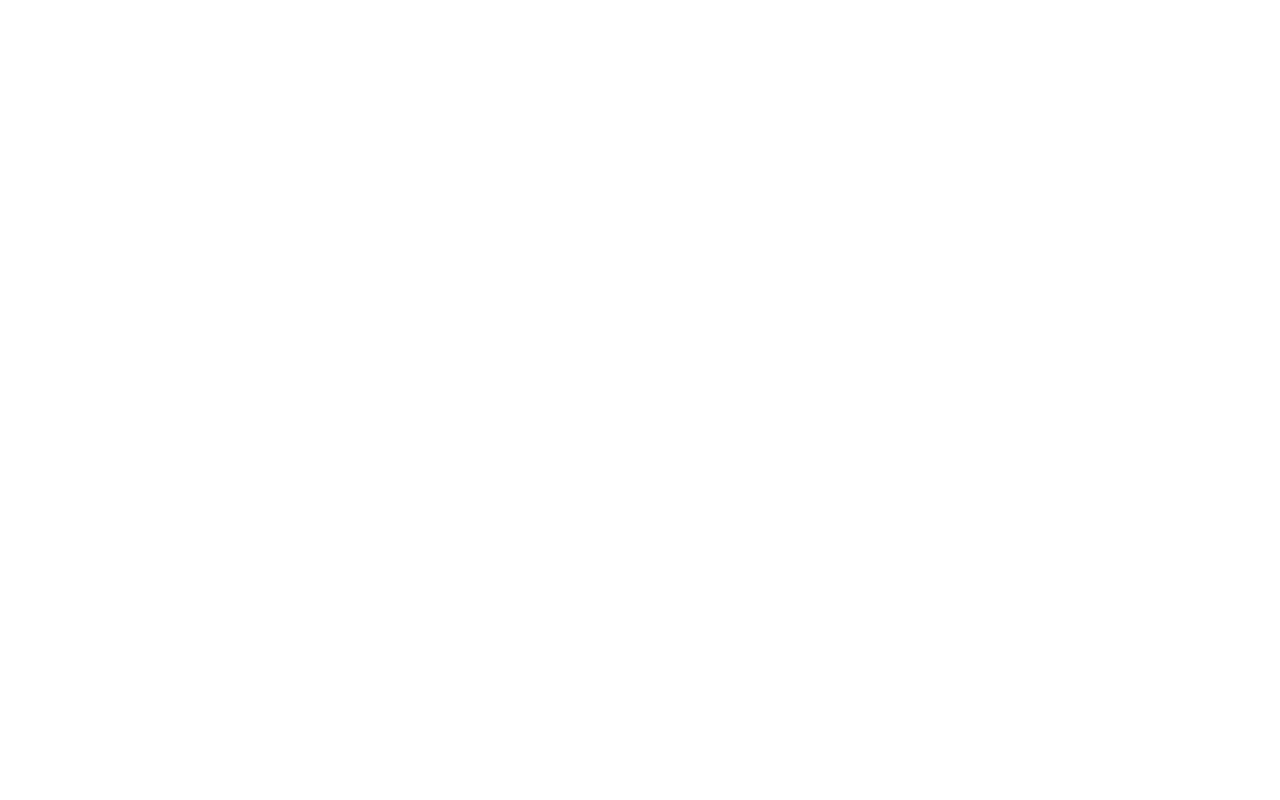
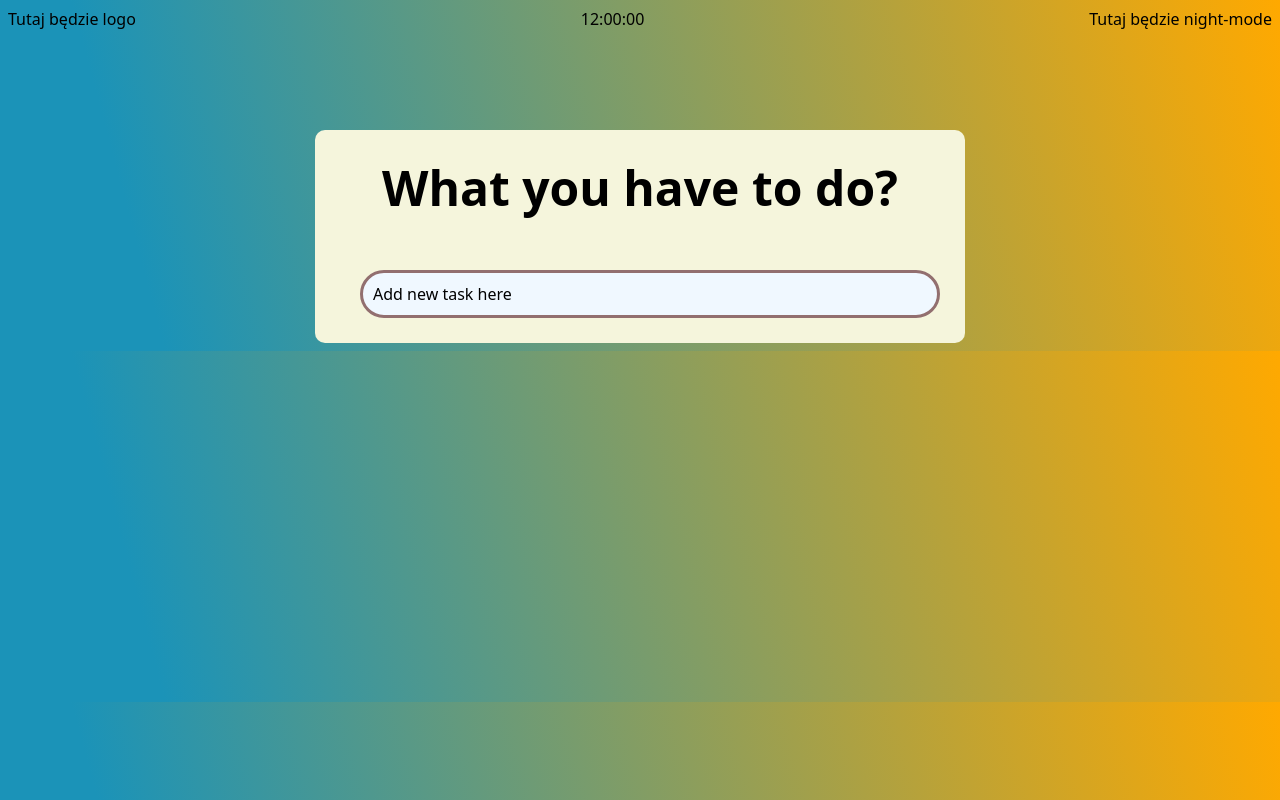
Before and after one commit to usuless/TrainingProject, a plain HTML site: page index.html in a window 1280 px wide. Drawn offline with Linux system fonts and the light colour scheme.

Commit message:
just first steps

```diff
--- a/index.html
+++ b/index.html
@@ -7,8 +7,21 @@
     <title>Document</title>
 </head>
 <body>
+    <header>
+        <div class="logo">
+            Tutaj będzie logo
+        </div>
+        <div class="timer">12:00:00</div>
+        <div class="night-mode">
+            Tutaj będzie night-mode
+        </div>
+    </header>
+    <div class="content">
+        <div class="title">What you have to do?</div>
+        <div class="add-task">Add new task here</div>
+        <div class="list-of-task"></div>
+    </div>
 
-
-    <script src="index.js"></script>
+<script src="index.js"></script>
 </body>
 </html>
--- a/style.css
+++ b/style.css
@@ -0,0 +1,33 @@
+body {
+    font-family: system-ui, -apple-system, BlinkMacSystemFont, 'Segoe UI', Roboto, Oxygen, Ubuntu, Cantarell, 'Open Sans', 'Helvetica Neue', sans-serif;
+    background: rgb(255,169,0);
+    background: linear-gradient(255deg, rgba(255,169,0,1) 0%, rgba(27,147,184,1) 88%);
+}
+
+header {
+    display: flex;
+    justify-content: space-between;
+    width:100%;
+}
+
+.content {
+    margin:100px auto 0 auto;
+    width:600px;
+    background-color: beige;
+    border-radius: 10px;
+    padding:25px;
+}
+
+.title {
+    font-size:3rem;
+    font-weight: 700;
+    text-align: center;
+}
+
+.add-task {
+    border-radius: 25px;
+    padding:10px;
+    border: 3px solid rgb(146, 111, 111);
+    background-color: aliceblue;
+    margin:50px 0 0 20px;
+}
```
